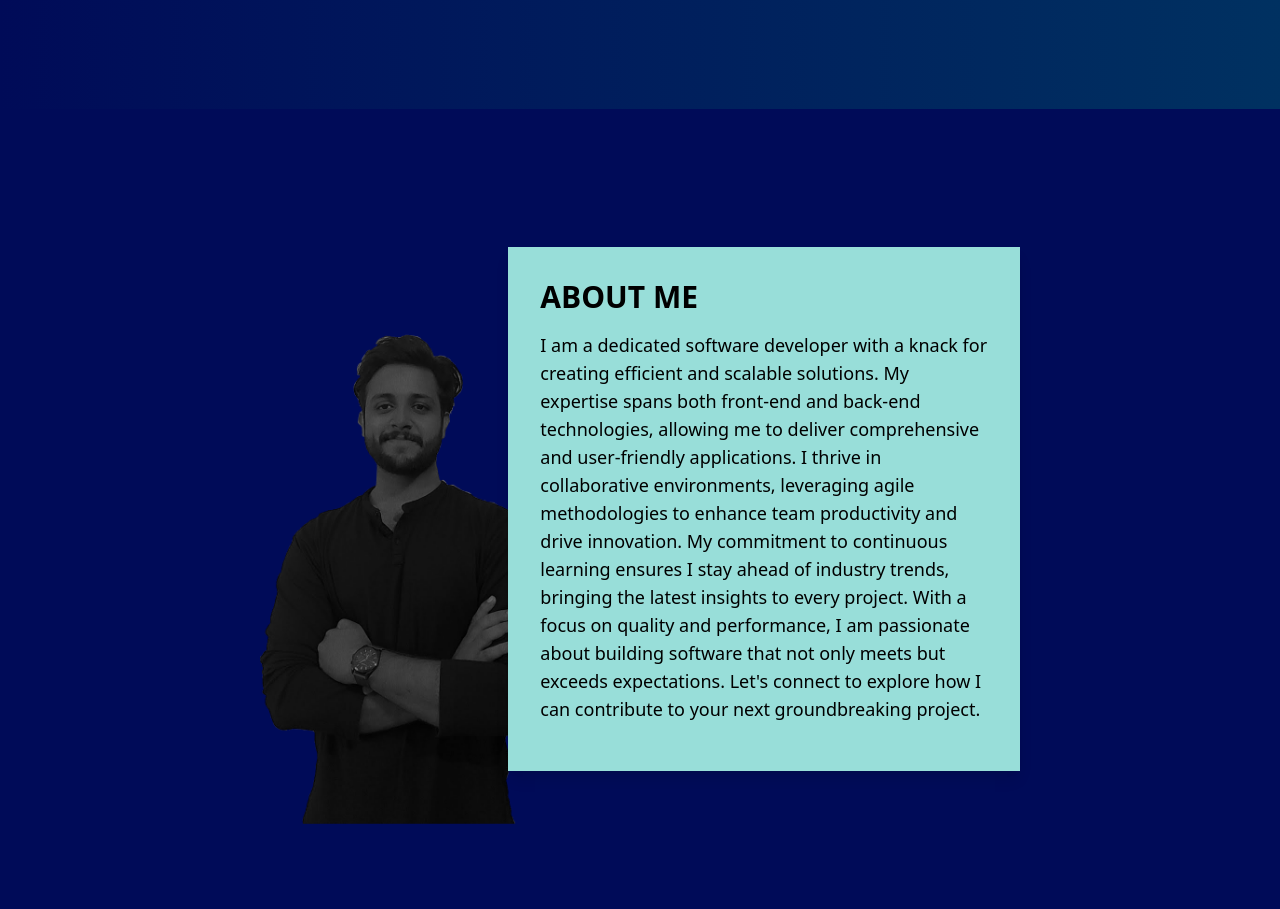
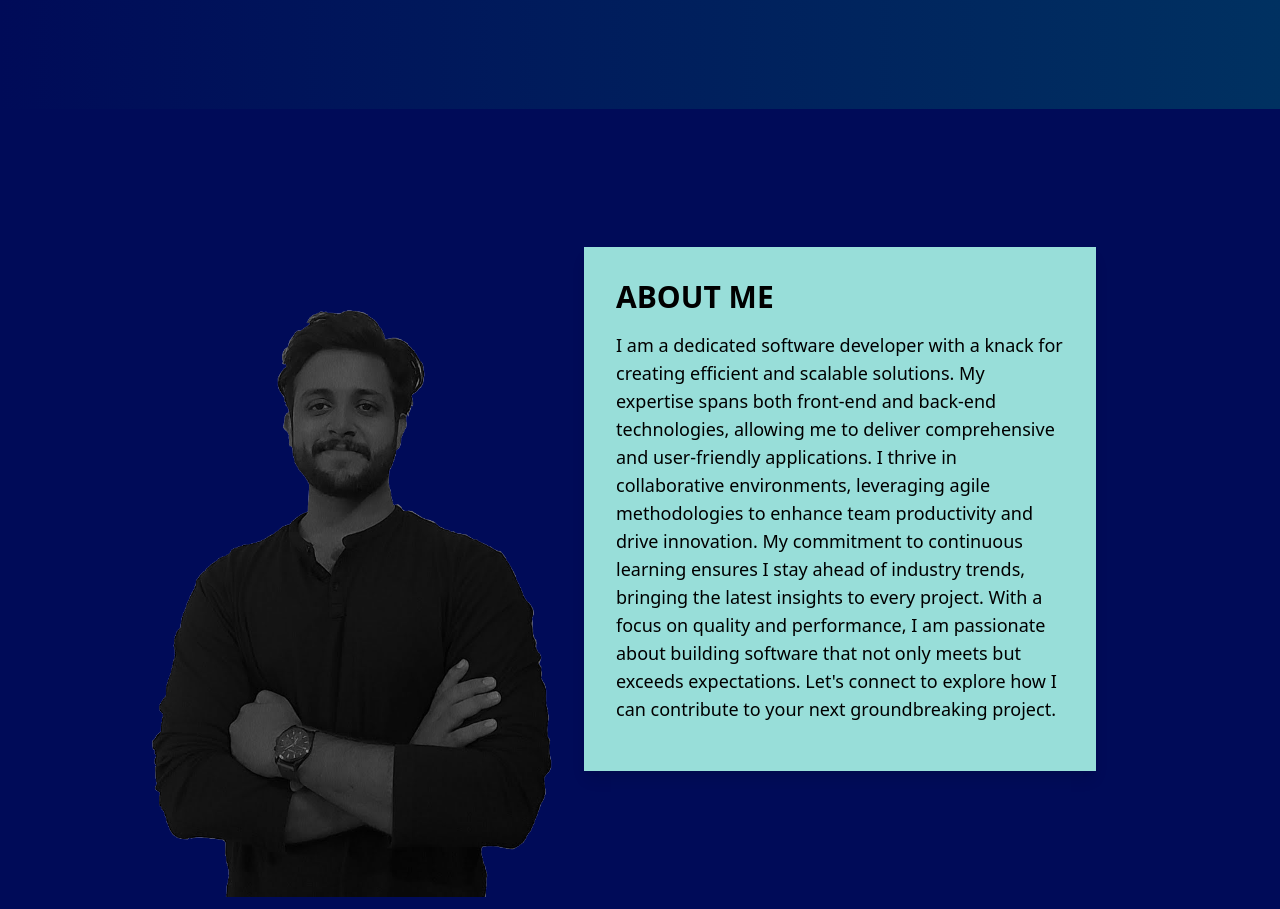
Before and after one commit to amwn1/portfolioA, a React (Create React App) app: page / in a window 1280 px wide. Shown: the part 691-1600 px from the top of the page. Built offline with nearby package versions, Linux system fonts and the light colour scheme; a web font is replaced by a local one.

Commit message:
changes 1

```diff
--- a/src/components/aboutme.tsx
+++ b/src/components/aboutme.tsx
@@ -1,16 +1,20 @@
 import React from "react";
-import profileImage from "../resources/images/profile2.png"; // Replace with your image path
+import profileImage from "../resources/images/profile21.png"; // Replace with your image path
 
 const AboutMe: React.FC = () => {
   return (
     <div className="min-h-screen bg-[#000B58] flex items-center justify-center">
-      <div className="flex items-center justify-center w-full max-w-4xl">
+      {/* Image */}
+      <div className="flex justify-center items-center">
         <img
           src={profileImage}
           alt="Profile"
-          className="w-1/3 h-auto object-cover"
+          className="w-[400px] h-auto object-cover z-20"
         />
-        <div className="bg-[#98DED9] p-8 ml-[-50px] shadow-lg max-w-lg">
+      </div>
+      {/* Content Box */}
+      <div className="flex justify-center items-center p-8">
+        <div className="bg-[#98DED9] p-8 shadow-lg max-w-lg z-10 relative">
           <h1 className="text-3xl font-bold mb-4">ABOUT ME</h1>
           <p className="text-lg">
             I am a dedicated software developer with a knack for creating efficient and scalable solutions. My expertise spans both front-end and back-end technologies, allowing me to deliver comprehensive and user-friendly applications. I thrive in collaborative environments, leveraging agile methodologies to enhance team productivity and drive innovation. My commitment to continuous learning ensures I stay ahead of industry trends, bringing the latest insights to every project. With a focus on quality and performance, I am passionate about building software that not only meets but exceeds expectations. Let's connect to explore how I can contribute to your next groundbreaking project.
```
Also changed, not shown: src/resources/images/profile21.png (added).
